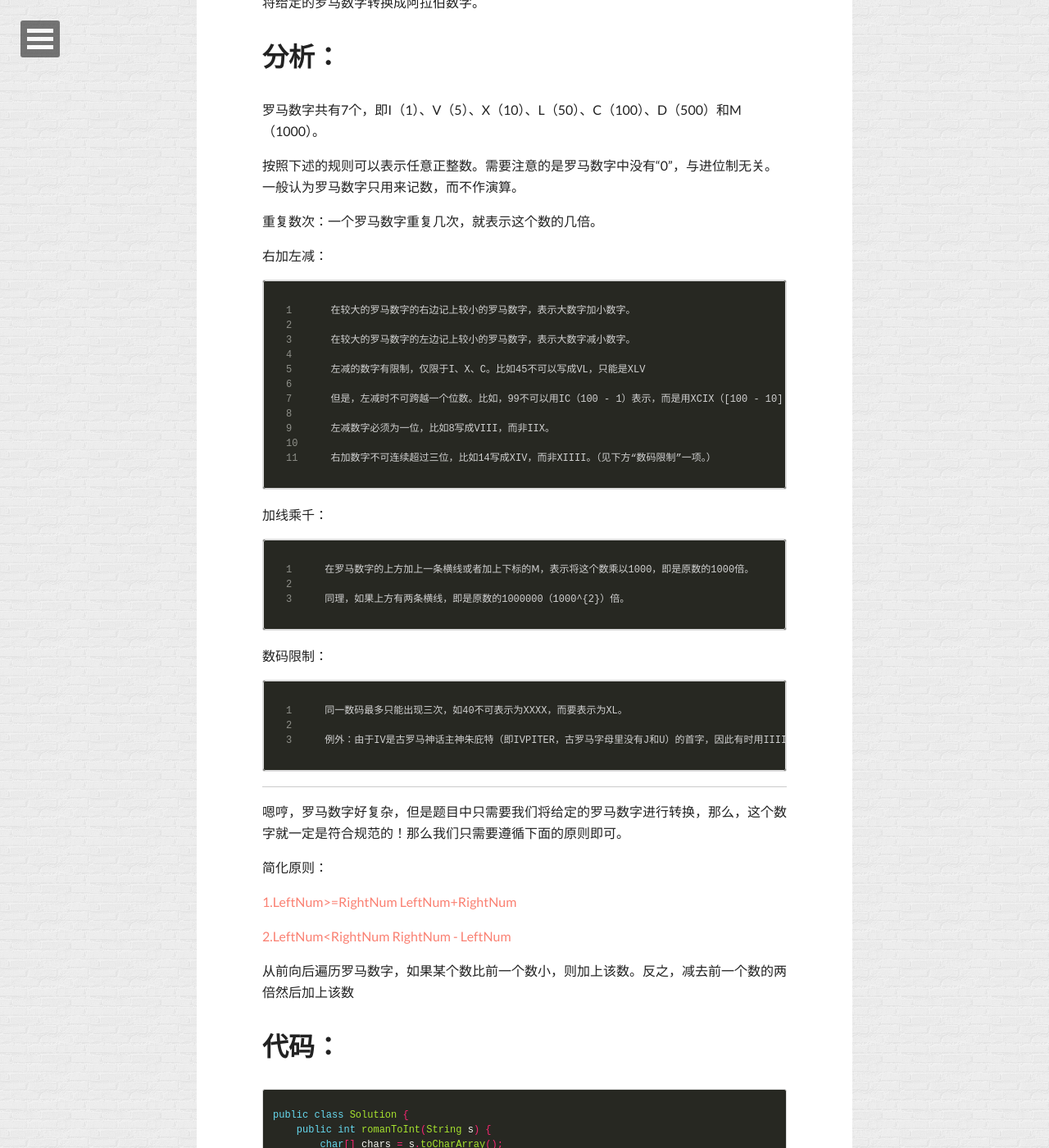
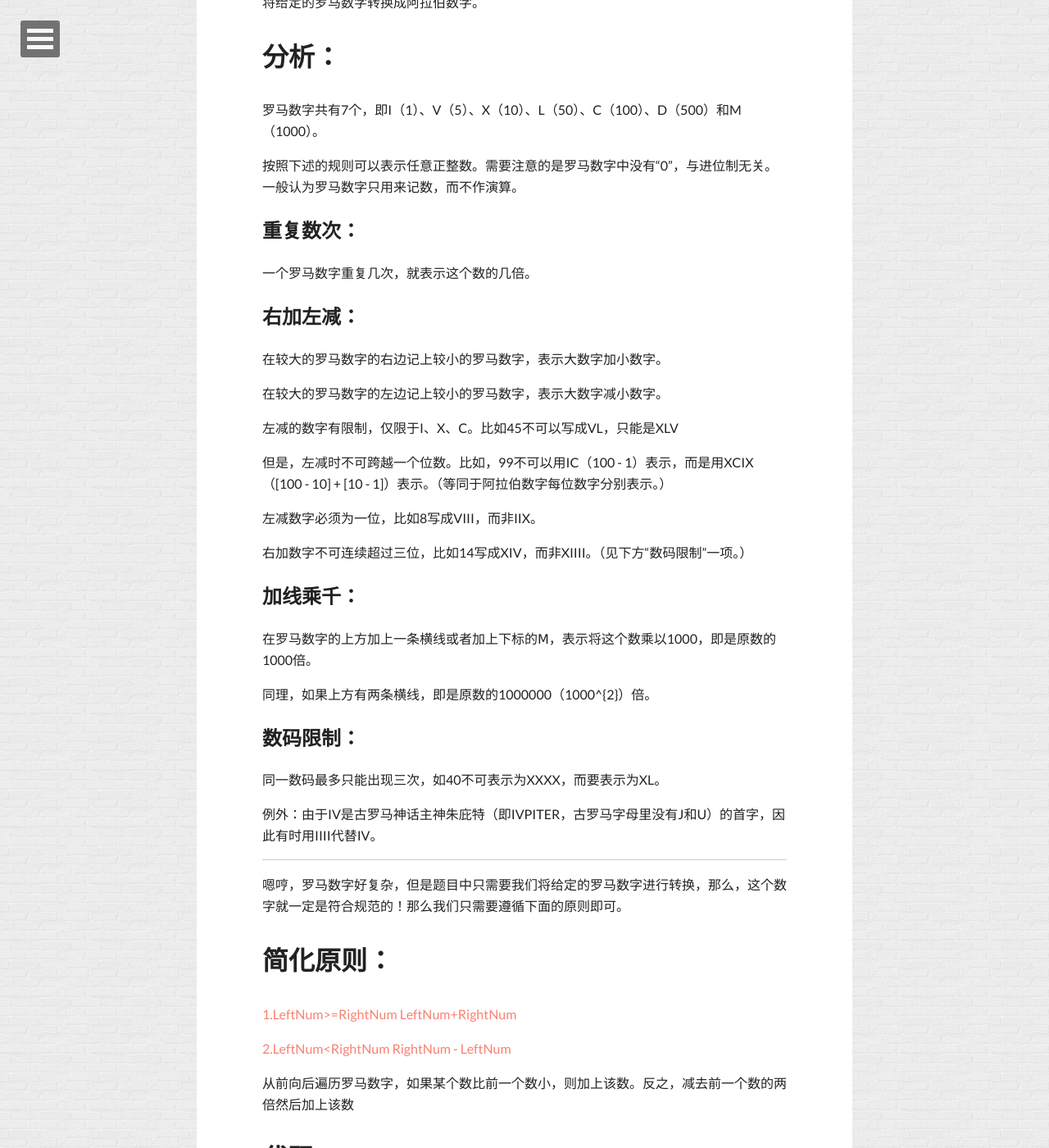
Before and after one commit to 0ovickyo0/0ovickyo0.github.io, a Jekyll site: the page built from _posts/2015-02-22-LEETCODE-Roman-to-Integer.md, in a window 1280 px wide and 1400 px high, scrolled down 717 px. Shown: the whole window at 82% size. Built offline with Jekyll 4.4.1, drawn with Linux system fonts in a browser that asks for light colours; nearby versions of some CDN libraries; comment, search, counter and statistics services are not loaded; some of the changed lines change nothing that is shown; some of the changed text lies outside the part shown.

Commit message:
new post

```diff
--- a/_posts/2015-02-22-LEETCODE-Roman-to-Integer.md
+++ b/_posts/2015-02-22-LEETCODE-Roman-to-Integer.md
@@ -26,39 +26,41 @@ Input is guaranteed to be within the range from 1 to 3999.
 
 按照下述的规则可以表示任意正整数。需要注意的是罗马数字中没有“0”，与进位制无关。一般认为罗马数字只用来记数，而不作演算。
 
-重复数次：一个罗马数字重复几次，就表示这个数的几倍。
+## 重复数次：
 
-右加左减：
+一个罗马数字重复几次，就表示这个数的几倍。
 
-	在较大的罗马数字的右边记上较小的罗马数字，表示大数字加小数字。
+## 右加左减：
 
-	在较大的罗马数字的左边记上较小的罗马数字，表示大数字减小数字。
+在较大的罗马数字的右边记上较小的罗马数字，表示大数字加小数字。
 
-	左减的数字有限制，仅限于I、X、C。比如45不可以写成VL，只能是XLV
+在较大的罗马数字的左边记上较小的罗马数字，表示大数字减小数字。
 
-	但是，左减时不可跨越一个位数。比如，99不可以用IC（100 - 1）表示，而是用XCIX（[100 - 10] + [10 - 1]）表示。（等同于阿拉伯数字每位数字分别表示。）
+左减的数字有限制，仅限于I、X、C。比如45不可以写成VL，只能是XLV
 
-	左减数字必须为一位，比如8写成VIII，而非IIX。
+但是，左减时不可跨越一个位数。比如，99不可以用IC（100 - 1）表示，而是用XCIX（[100 - 10] + [10 - 1]）表示。（等同于阿拉伯数字每位数字分别表示。）
 
-	右加数字不可连续超过三位，比如14写成XIV，而非XIIII。（见下方“数码限制”一项。）
+左减数字必须为一位，比如8写成VIII，而非IIX。
 
-加线乘千：
+右加数字不可连续超过三位，比如14写成XIV，而非XIIII。（见下方“数码限制”一项。）
 
-	在罗马数字的上方加上一条横线或者加上下标的Ⅿ，表示将这个数乘以1000，即是原数的1000倍。
+## 加线乘千：
 
-	同理，如果上方有两条横线，即是原数的1000000（1000^{2}）倍。
+在罗马数字的上方加上一条横线或者加上下标的Ⅿ，表示将这个数乘以1000，即是原数的1000倍。
 
-数码限制：
+同理，如果上方有两条横线，即是原数的1000000（1000^{2}）倍。
 
-	同一数码最多只能出现三次，如40不可表示为XXXX，而要表示为XL。
+## 数码限制：
 
-	例外：由于IV是古罗马神话主神朱庇特（即IVPITER，古罗马字母里没有J和U）的首字，因此有时用IIII代替IV。
+同一数码最多只能出现三次，如40不可表示为XXXX，而要表示为XL。
+
+例外：由于IV是古罗马神话主神朱庇特（即IVPITER，古罗马字母里没有J和U）的首字，因此有时用IIII代替IV。
 
 ---
 
 嗯哼，罗马数字好复杂，但是题目中只需要我们将给定的罗马数字进行转换，那么，这个数字就一定是符合规范的！那么我们只需要遵循下面的原则即可。
 
-简化原则：
+# 简化原则：
 
 <p class="highlight-pink">1.LeftNum>=RightNum  LeftNum+RightNum </p>
 
--- /dev/null
+++ b/_posts/2015-02-23-LEETCODE-Maximum-Subarray.md
@@ -0,0 +1,112 @@
+---
+layout: post
+title: LEETCODE 53 Maximum Subarray
+description: "LEETCODE Maximum Subarray 解题报告"
+modified: 2015-02-23
+tags: [java, 算法, leetcode]
+image:
+  feature: abstract-2.jpg
+  background: bg-2.png
+---
+
+# 描述：
+Find the contiguous subarray within an array (containing at least one number) which has the largest sum.
+
+For example, given the array [−2,1,−3,4,−1,2,1,−5,4],
+
+the contiguous subarray [4,−1,2,1] has the largest sum = 6.
+
+<!--more-->
+
+---
+
+找到给定数组中能有多少个数字连接构成最大和。
+
+# 分析：
+
+首先想到的是O(n2)复杂度的解决方法，尝试让每个数作为开始，求最大值。
+
+# 代码一：
+{% highlight java %}
+public class Solution {
+    public int maxSubArray(int[] A) {
+        int max = 0;
+        for(int i=0;i<A.length;i++){ //第i个数作为起点
+            if(A[i] < 0) continue; //负数肯定不会作为起始点
+            int temp = A[i];
+            for (int j=i+1;j<A.length;j++){ //加到第j个数
+                temp += A[j];
+                if(temp > max) max = temp;
+            }
+        }
+        return max;
+    }
+}
+{% endhighlight %}
+但是超时了！！
+
+# DP解法
+O（n）的解法
+
+采用DP滑动窗口解决。sum如果小于0，置为当前A[i]值，否则再加上当前值。
+
+然后再与max相比，取大的。
+
+{% highlight java %}
+public class Solution {
+    public int maxSubArray(int[] A) {
+        int max = Integer.MIN_VALUE;
+        int sum = Integer.MIN_VALUE;
+        for(int i=0;i<A.length;i++){
+            if(sum<0) sum = A[i];
+            else sum +=A[i];
+            max = Math.max(max, sum);
+        }
+        return max;
+    }
+}
+{% endhighlight %}
+
+# 分治法
+
+其复杂度为O（nlog(n)）
+
+最大序列可能存在A数组的左边，右边，或者一点左边一点右边。
+
+所以我们很容易可以联想到，这样我们可以把A数组划分成若干个小的子数组，对子数组求出左边的最大值和右边的最大值，再求出从中间位置到左边的某个位置的最大值、从中间位置到右边的某个位置的最大值，得到了这四个值之后剩下的我们就可以通过比较得到这个子数组的最大值了。（递归的过程）
+{% highlight java %}
+public class Solution {
+    public int maxSubArray(int[] A) {
+        int len = A.length;
+        return maxSum(A,0,len-1);
+    }
+    public int maxSum(int[] A, int left, int right )
+    {
+        if( left == right ){
+            return A[left];
+        }
+        int center = (left + right) / 2;
+        int maxLeftSum  = maxSum( A, left, center);
+        int maxRightSum = maxSum( A, center+1, right);
+
+        int maxLeft = Integer.MIN_VALUE, tempLeft = 0;
+        int maxRight = Integer.MIN_VALUE, tempRight = 0;
+        for (int i=center; i>=left; --i){
+            tempLeft += A[i];
+            if (tempLeft > maxLeft){
+                maxLeft = tempLeft;
+            }
+        }
+        for (int i=center+1; i<=right; ++i){
+            tempRight += A[i];
+            if (tempRight > maxRight){
+                maxRight = tempRight;
+            }
+        }
+
+        int maxCenterSum = maxLeft + maxRight;
+
+        return maxCenterSum > maxLeftSum ? (maxCenterSum > maxRightSum ? maxCenterSum : maxRightSum) : maxLeftSum > maxRightSum ? maxLeftSum : maxRightSum;
+    }
+}
+{% endhighlight %}
```
